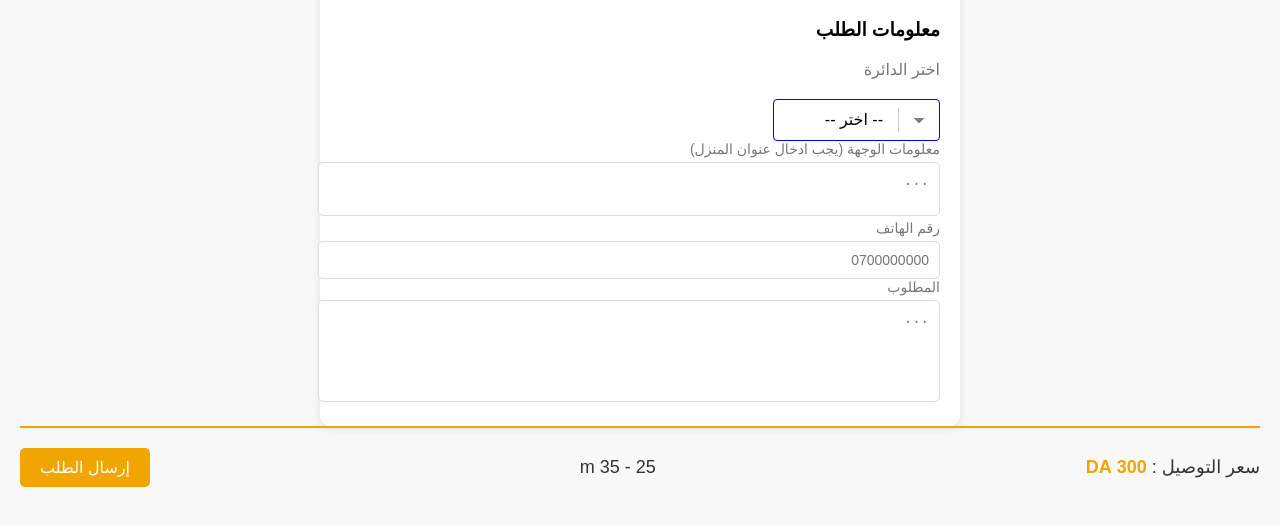
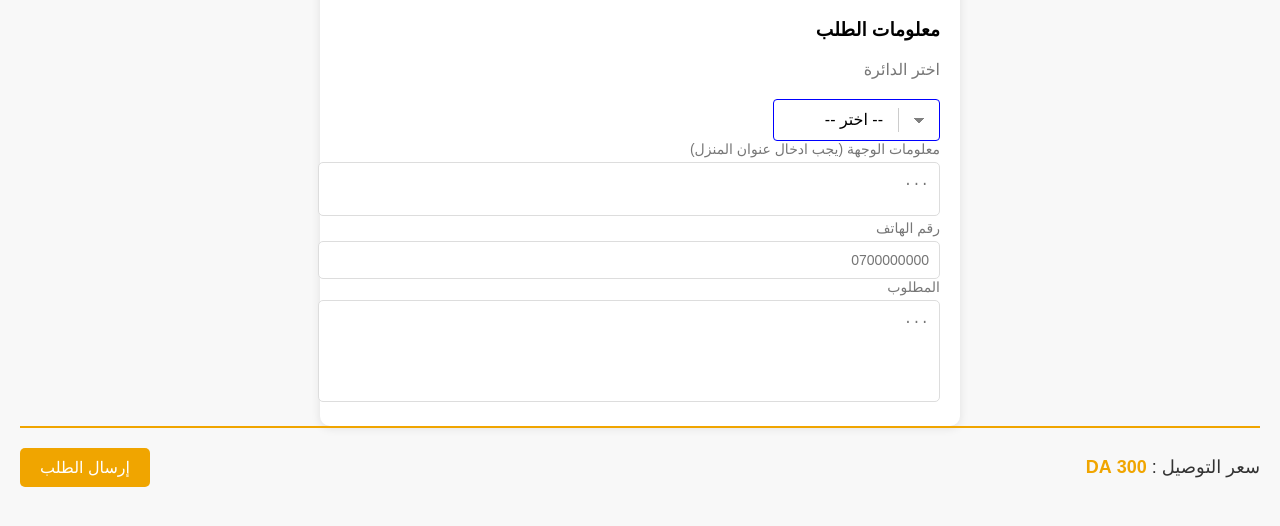
Before and after one commit to food-delivery-dz/food-delivery-dz, a plain HTML site: page index.html in a window 1280 px wide. Shown: the part 102-628 px from the top of the page. Drawn offline with Linux system fonts and the light colour scheme.

Commit message:
Update index.html

```diff
--- a/index.html
+++ b/index.html
@@ -60,7 +60,7 @@
       </div>
       <div class="time">
 
-        <span>25 - 35 m</span>
+
       </div>
       <button class="submit-btn">إرسال الطلب</button>
     </div>
```
